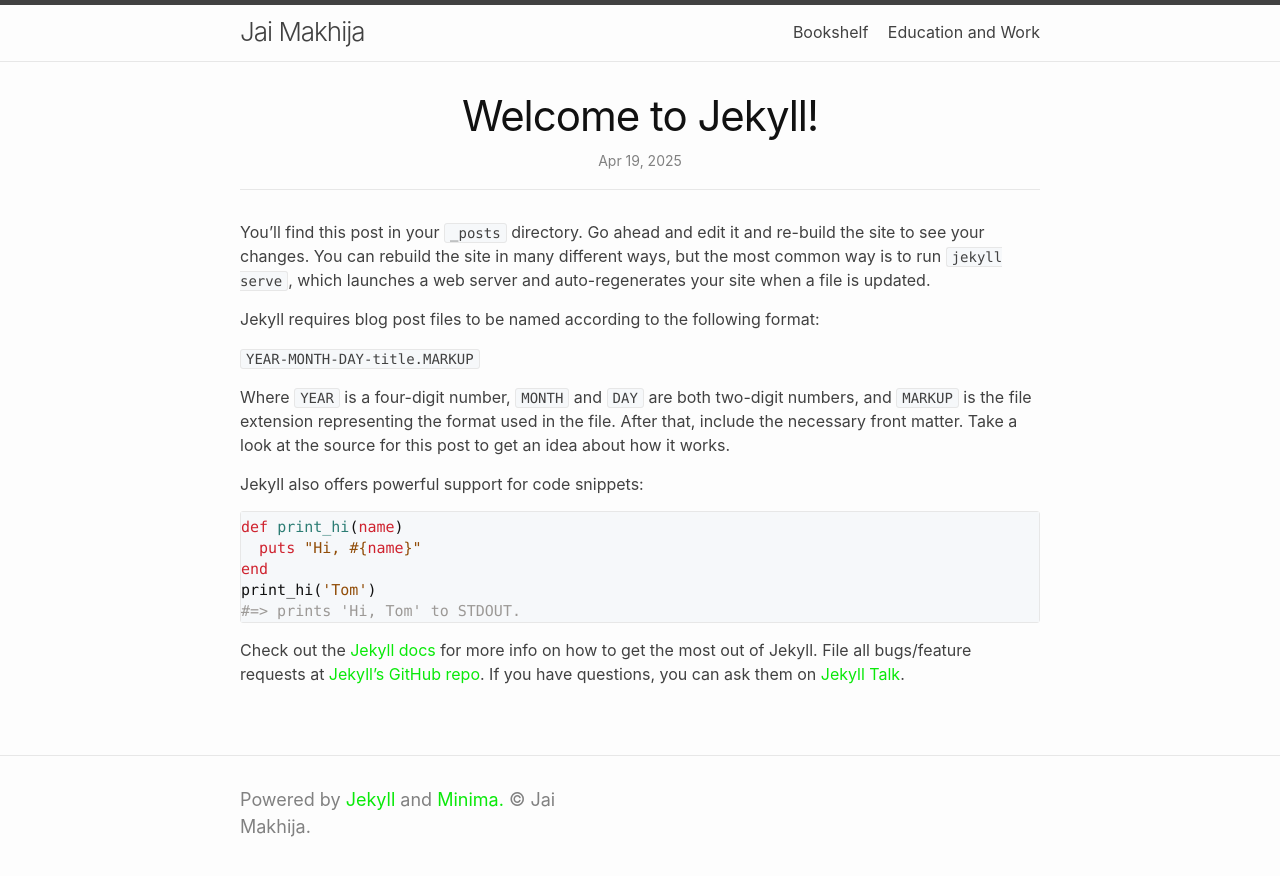
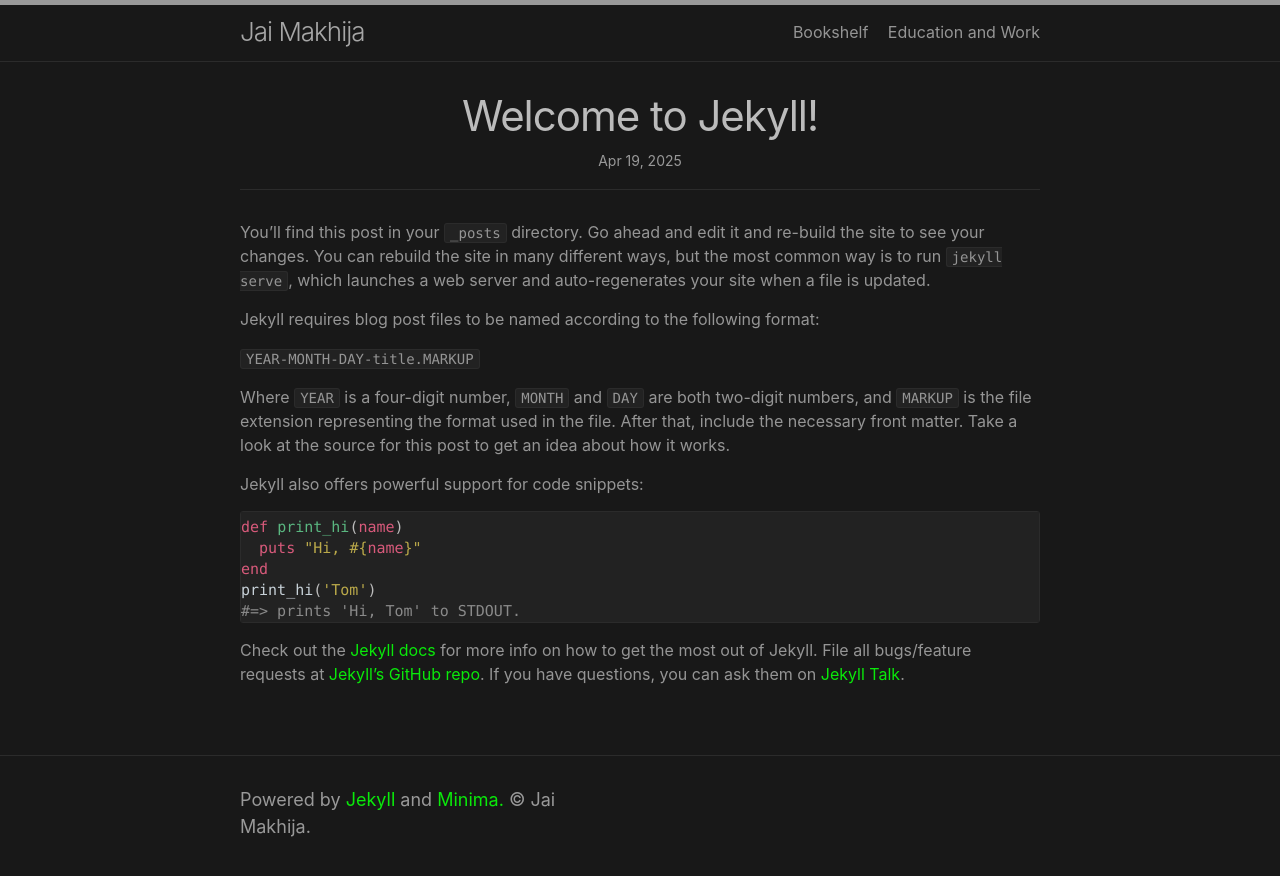
Before and after one commit to jai-makhija/jai-makhija.github.io, a Jekyll site: the page built from _posts/2025-04-19-welcome-to-jekyll.markdown, in a window 1280 px wide. Shown: the top 876 px of the page. Built offline with Jekyll 4.4.1, drawn with Linux system fonts in a browser that asks for light colours.

Commit message:
import dark skin via style.scss

```diff
--- a/assets/css/style.scss
+++ b/assets/css/style.scss
@@ -1,7 +1,7 @@
 ---
 ---
 
-@import "minima/skins/classic";
+@import "minima/skins/dark";
 @import "minima/initialize";
 
 /* Change the default link color */
```
